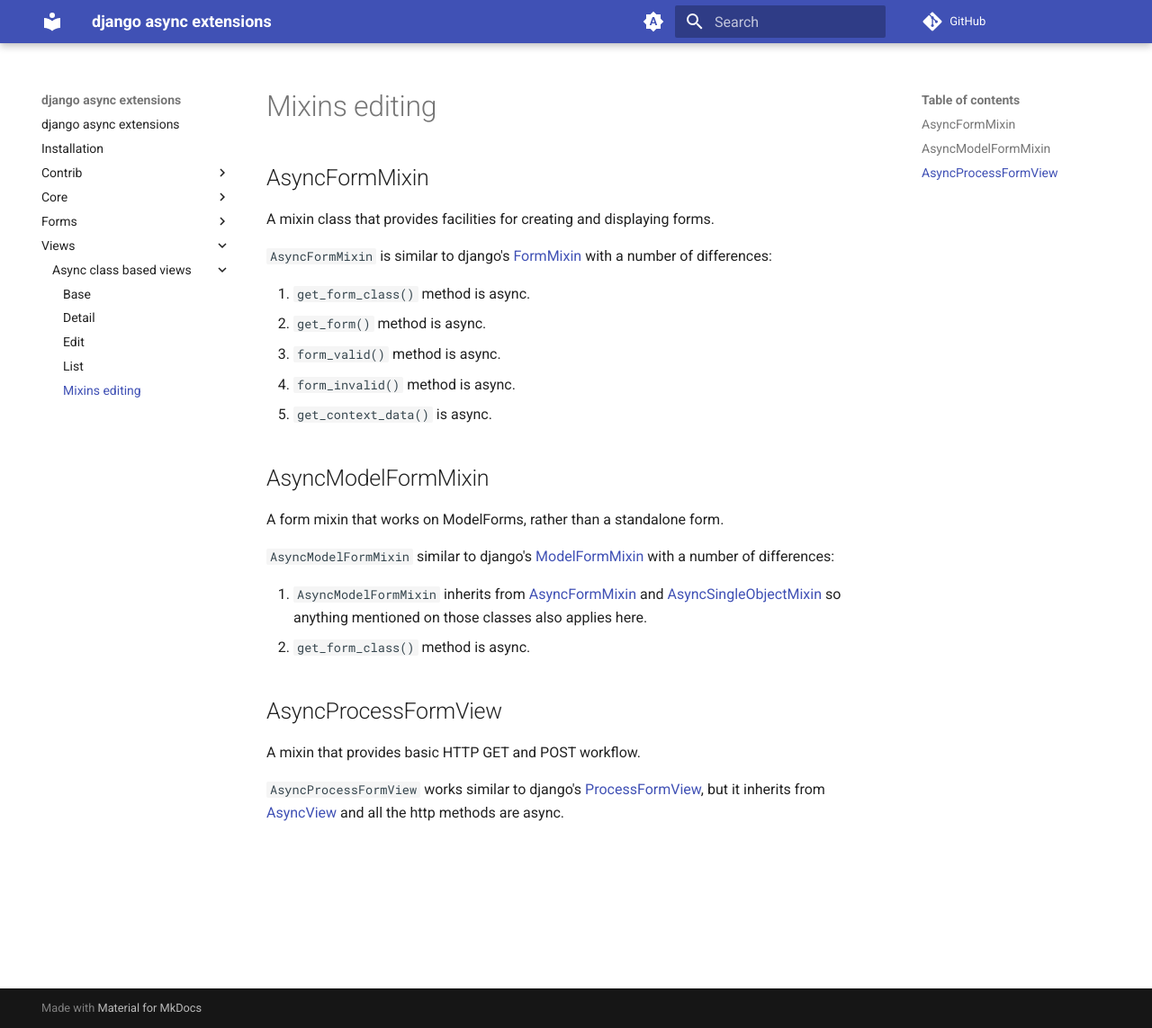
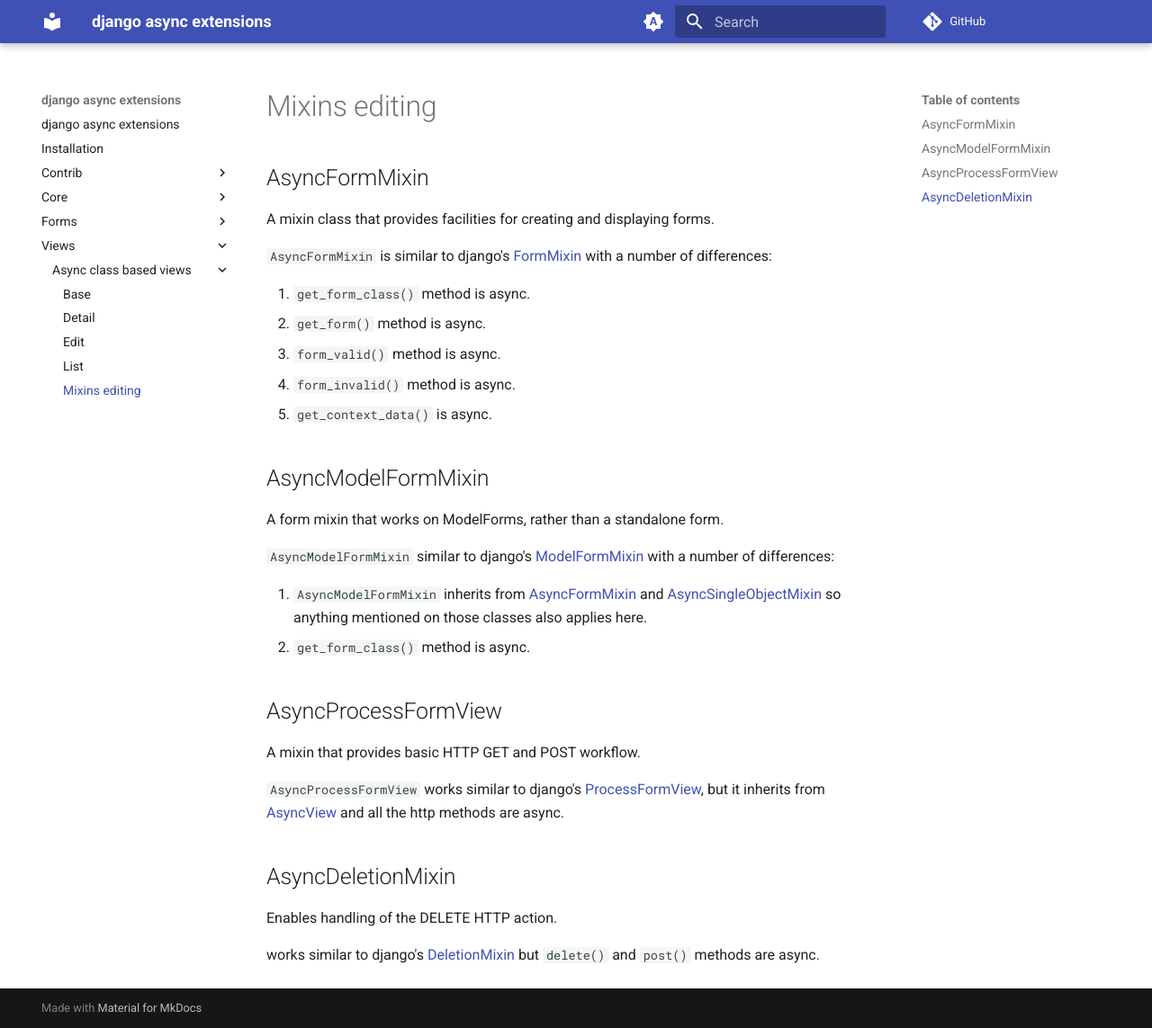
Before and after one commit to django-utils/django-async-extensions, an MkDocs documentation site: the page built from docs/views/async-class-based-views/mixins-editing.md, in a window 1280 px wide and 1143 px high. Shown: the whole window at 90% size. Built offline with MkDocs 1.6.1 and Material for MkDocs 9.7.7, drawn with Linux system fonts in a browser that asks for light colours; comment, search, counter and statistics services are not loaded.

Commit message:
documented `AsyncDeletionMixin`

```diff
--- a/docs/views/async-class-based-views/mixins-editing.md
+++ b/docs/views/async-class-based-views/mixins-editing.md
@@ -26,3 +26,10 @@
 
 `AsyncProcessFormView` works similar to django's [ProcessFormView](https://docs.djangoproject.com/en/5.1/ref/class-based-views/mixins-editing/#processformview),
 but it inherits from [AsyncView](base.md#asyncview) and all the http methods are async.
+
+
+## AsyncDeletionMixin
+Enables handling of the DELETE HTTP action.
+
+works similar to django's [DeletionMixin](https://docs.djangoproject.com/en/5.1/ref/class-based-views/mixins-editing/#deletionmixin)
+but `delete()` and `post()` methods are async.
```
